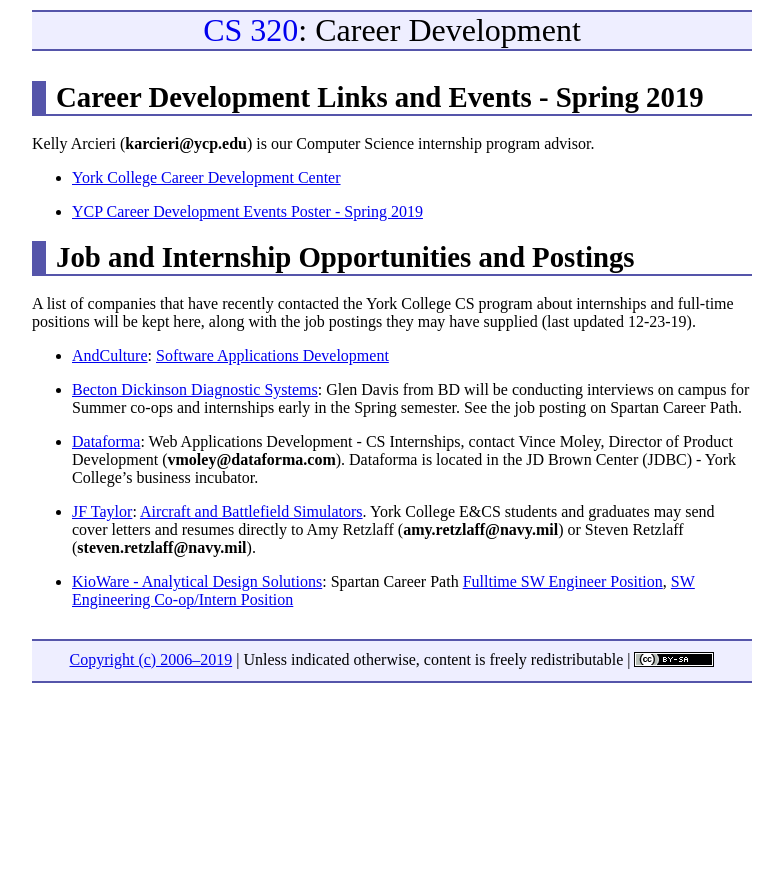
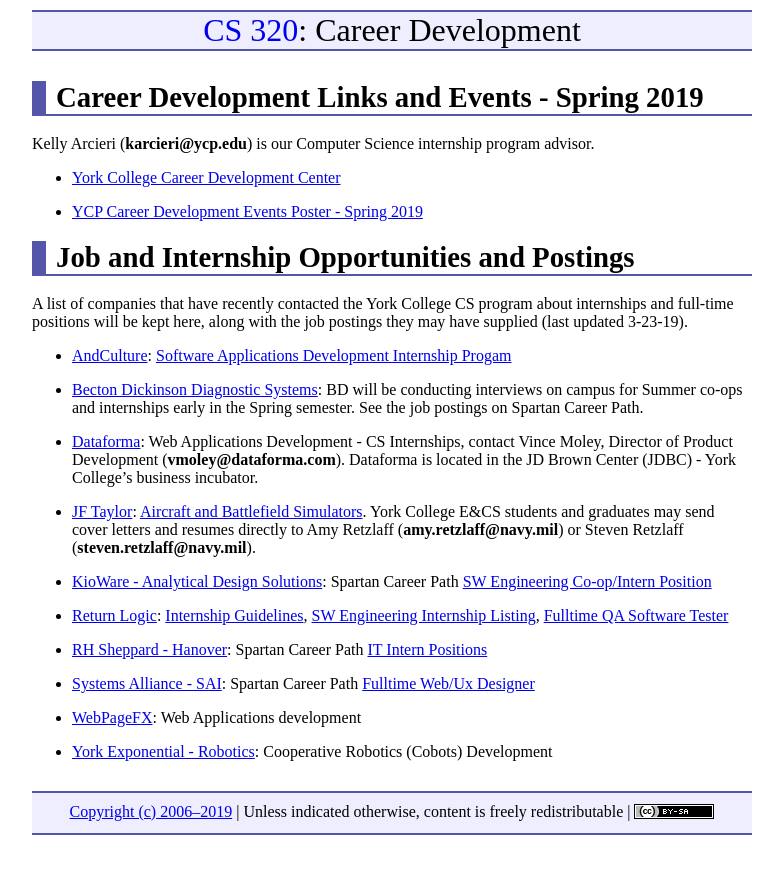
Before and after one commit to ycpcs/cs320-spring2019, a Jekyll site: the page built from careers/index.md, in a window 1280 px wide. Shown: the top 874 px of the page, without its empty margins (248-1031 px from the left). Built offline with Jekyll 4.4.1, drawn with Linux system fonts in a browser that asks for light colours.

Commit message:
updated careers page

```diff
--- a/careers/index.md
+++ b/careers/index.md
@@ -14,17 +14,27 @@ Kelly Arcieri (**karcieri@ycp.edu**) is our Computer Science internship program
 
 Job and Internship Opportunities and Postings
 =============================================
-A list of companies that have recently contacted the York College CS program about internships and full-time positions will be kept here, along with the job postings they may have supplied (last updated 12-23-19).
+A list of companies that have recently contacted the York College CS program about internships and full-time positions will be kept here, along with the job postings they may have supplied (last updated 3-23-19).
 
-* [AndCulture](https://andculture.com): [Software Applications Development](https://andculture.com/careers/career/4/internships)
+* [AndCulture](https://andculture.com): [Software Applications Development Internship Progam](Andculture_Internship_Program-SLIP_PROGRAM_2019-FINAL.pdf)
 
-* [Becton Dickinson Diagnostic Systems](www.bd.com): Glen Davis from BD will be conducting interviews on campus for Summer co-ops and internships early in the Spring semester.  See the job posting on Spartan Career Path.
+* [Becton Dickinson Diagnostic Systems](https://www.bd.com/en-us/company/about-bd): BD will be conducting interviews on campus for Summer co-ops and internships early in the Spring semester.  See the job postings on Spartan Career Path.
 
 * [Dataforma](https://www.dataforma.com): Web Applications Development - CS Internships, contact Vince Moley, Director of Product Development (**vmoley@dataforma.com**).  Dataforma is located in the JD Brown Center (JDBC) - York College's business incubator.
 
 * [JF Taylor](https://www.jfti.com): [Aircraft and Battlefield Simulators](https://www.jfti.com/CAREERS).  York College E&CS students and graduates may send cover letters and resumes directly to Amy Retzlaff (**amy.retzlaff@navy.mil**) or Steven Retzlaff (**steven.retzlaff@navy.mil**).
 
-* [KioWare - Analytical Design Solutions](https://www.kioware.com): Spartan Career Path [Fulltime SW Engineer Position](KioWare_SW_Engineer.pdf), [SW Engineering Co-op/Intern Position](KioWare_SW_Engineer_Intern.pdf)
+* [KioWare - Analytical Design Solutions](https://www.kioware.com): Spartan Career Path [SW Engineering Co-op/Intern Position](KioWare_SW_Engineer_Intern.pdf)
+
+* [Return Logic](https://returnlogic.com): [Internship Guidelines](ReturnLogic_Internship_Guidelines.pdf), [SW Engineering Internship Listing](ReturnLogic_Engineering_Internship_University_Listing.pdf), [Fulltime QA Software Tester](ReturnLogic_QA_Software_Tester.pdf)
+
+* [RH Sheppard - Hanover](http://rhsheppard.com): Spartan Career Path [IT Intern Positions](RHSheppard_IT_Intern.pdf)
+
+* [Systems Alliance - SAI](https://www.systemsalliance.com): Spartan Career Path [Fulltime Web/Ux Designer](SAI_Web_UX_Designer.pdf)
+
+* [WebPageFX](https://www.webpagefx.com): Web Applications development
+
+* [York Exponential - Robotics](http://yorkexponential.com): Cooperative Robotics (Cobots) Development
 
 <!--
 
```
Also changed, not shown: other parts of careers/index.md (+0 -11 lines), 1 other file.
